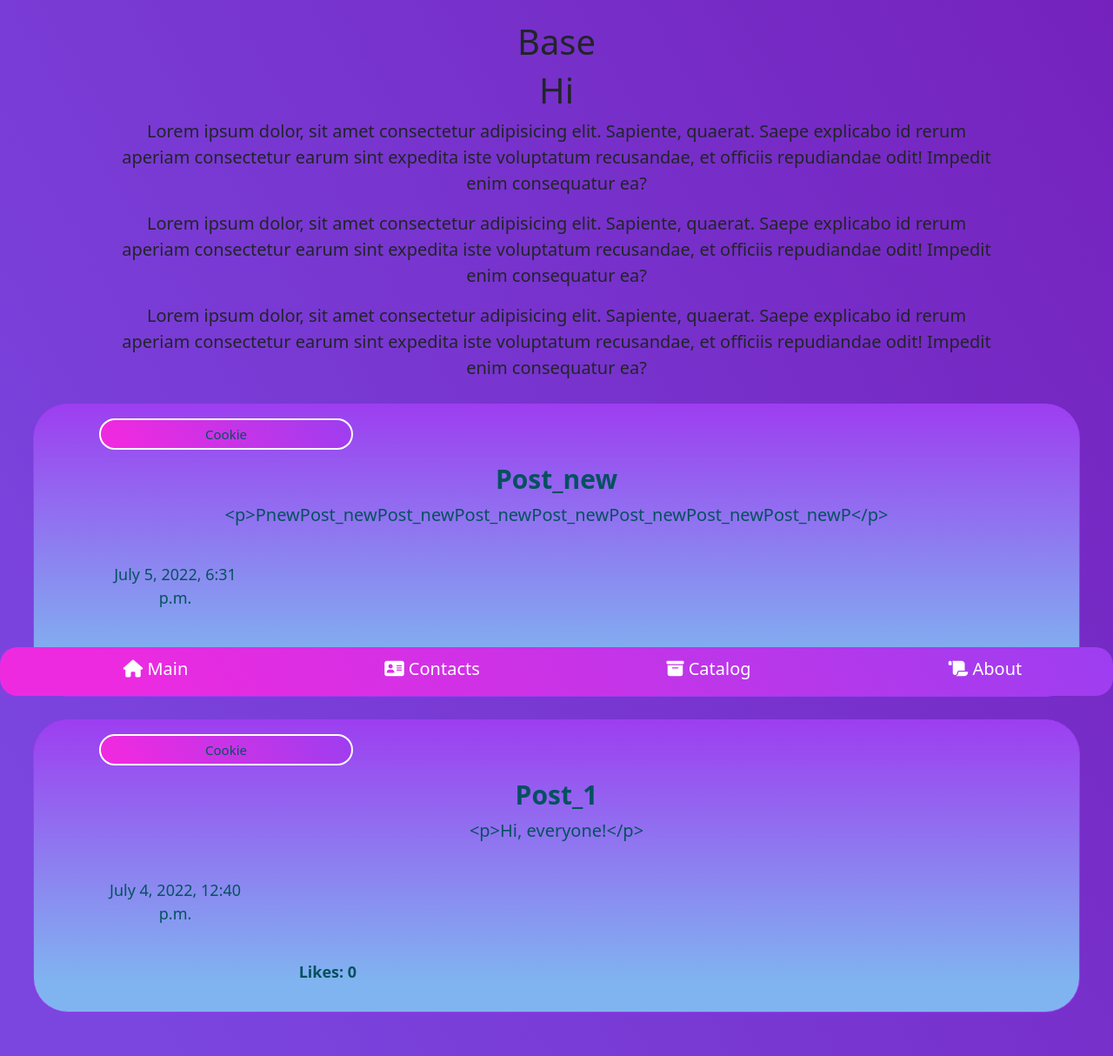
After one commit to lkeey/Wave, a Django app: a page that uses SocialWave/blog/templates/blog/base.html in a window 1280 px wide. The commit adds this page. Shown: the whole page at 87% size. Run offline with Django 4.2, Linux system fonts and the light colour scheme; data comes from the database, SQL or seed files in the repository; both versions use the stored data as it was after the commit; some libraries are stand-ins or nearby versions.

Commit message:
Day 3rd; Show posts

```diff
--- a/SocialWave/SocialWave/urls.py
+++ b/SocialWave/SocialWave/urls.py
@@ -23,6 +23,9 @@ from django.conf import settings
 
 urlpatterns = [
     path('admin/', admin.site.urls),
+
+    path('', include('blog.urls')),
+
     # path('__debug__/', include('debug_toolbar.urls')),
 
     # https://www.youtube.com/watch?v=d1w1qL4aatY&list=PLuZJ9n46uMzXVj9JEjULImuBKRVKKS9To&index=11
--- /dev/null
+++ b/SocialWave/blog/static/blog/css/style.css
@@ -0,0 +1,103 @@
+body {
+    margin: 0px;
+
+    background-image: linear-gradient(60deg, rgb(123, 69, 223) 10%, #7522bd 100%);
+}
+
+.example::-webkit-scrollbar {
+    display: none;
+  }
+
+  /* Скрываем scrollbar для IE, Edge и Firefox */
+.example {
+    -ms-overflow-style: none;  /* IE и Edge */
+    scrollbar-width: none;  /* Firefox */
+}
+
+footer {
+    overflow: hidden;
+    width: 100%;
+
+    background: #9d3ef0;
+    background-image: linear-gradient(60deg, rgb(237, 42, 224) 10%, #9d3ef0 100%);
+
+    color: white;
+
+    padding: 10px 0 0 0;
+    border-radius: 20px;
+    position: fixed;
+
+    bottom: 0;
+}
+
+.container {
+    display: inline;
+}
+
+footer ul {list-style: none}
+footer ul li {
+    color: white;
+    display: inline;
+    transition: all .6s ease;
+}
+
+footer ul a {
+    text-decoration: none;
+    text-align: center;
+    font-size: 20px;
+}
+
+footer ul li:hover, footer ul a:hover{
+    color: #75756f;
+    transform: scale(1.05);
+}
+
+.author {
+    margin-left: 5%;
+    margin-right: 70%;
+    font-size: 15px;
+    padding: 5px;
+    width: auto;
+    border: 2px solid white;
+    border-radius: 100px;
+    background-image: linear-gradient(60deg, rgb(237, 42, 224) 10%, #9d3ef0 100%);
+}
+
+.title {
+    font-size: 30px;
+    font-weight: bold;
+}
+
+.content {
+    margin-left: 10%;
+    margin-right: 10%;
+
+    font-size: 20px;
+    font-weight: 500;
+}
+
+.date {
+    margin-left: 5%;
+    margin-right: 80%;
+
+    font-size: 18px;
+    font-weight: 200;
+}
+
+.amount-likes {
+    margin-left: 15%;
+    margin-right: 60%;
+
+    font-size: 18px;
+    font-weight: 700;
+}
+
+.post {
+    margin: 2% 3%;
+    border-radius: 40px;
+    border: 1px solid #9d3ef0;
+
+    background: #9d3ef0;
+    background-image: linear-gradient(0deg, rgb(128, 180, 240) 10%, #9d3ef0 100%);
+
+}
--- a/SocialWave/blog/templates/blog/base.html
+++ b/SocialWave/blog/templates/blog/base.html
@@ -1 +1,11 @@
+{# for blog #}
+
 {% extends 'templates_projects/base.html' %}
+
+{% block content %}
+<h1>Hi</h1>
+{% block content_blog %}
+
+{% endblock %}
+
+{% endblock %}
--- /dev/null
+++ b/SocialWave/blog/templates/blog/user_posts.html
@@ -0,0 +1,26 @@
+{% extends "blog/base.html" %}
+
+{% block title %}Post{% endblock %}
+
+{% block content_blog %}
+
+<p class="content">Lorem ipsum dolor, sit amet consectetur adipisicing elit. Sapiente, quaerat. Saepe explicabo id rerum aperiam consectetur earum sint expedita iste voluptatum recusandae, et officiis repudiandae odit! Impedit enim consequatur ea?</p>
+<p class="content">Lorem ipsum dolor, sit amet consectetur adipisicing elit. Sapiente, quaerat. Saepe explicabo id rerum aperiam consectetur earum sint expedita iste voluptatum recusandae, et officiis repudiandae odit! Impedit enim consequatur ea?</p>
+<p class="content">Lorem ipsum dolor, sit amet consectetur adipisicing elit. Sapiente, quaerat. Saepe explicabo id rerum aperiam consectetur earum sint expedita iste voluptatum recusandae, et officiis repudiandae odit! Impedit enim consequatur ea?</p>
+
+{% for post in blog_post_user_list %}
+    <div class="post alert alert-info">
+        <p class="author">{{ post.author }}</p>
+
+        <h3 class="title">{{ post.title }}</h3>
+
+        <p class="content">{{ post.content }}</p><br>
+
+        <p class="date">{{ post.date_created }}</p><br>
+
+        <p class="amount-likes">Likes: {{ post.total_likes }}</p>
+
+    </div>
+{% endfor %}
+
+{% endblock %}
--- /dev/null
+++ b/SocialWave/blog/urls.py
@@ -0,0 +1,24 @@
+
+"""SocialWave URL Configuration
+
+The `urlpatterns` list routes URLs to views. For more information please see:
+    https://docs.djangoproject.com/en/4.0/topics/http/urls/
+Examples:
+Function views
+    1. Add an import:  from my_app import views
+    2. Add a URL to urlpatterns:  path('', views.home, name='home')
+Class-based views
+    1. Add an import:  from other_app.views import Home
+    2. Add a URL to urlpatterns:  path('', Home.as_view(), name='home')
+Including another URLconf
+    1. Import the include() function: from django.urls import include, path
+    2. Add a URL to urlpatterns:  path('blog/', include('blog.urls'))
+"""
+from django.urls import path, re_path
+from blog.views import UserPostListView
+
+urlpatterns = [
+
+    path('posts/user/<str:username>/', UserPostListView.as_view(), name='user-posts-list'),
+
+]
--- a/SocialWave/blog/views.py
+++ b/SocialWave/blog/views.py
@@ -1,3 +1,24 @@
 from django.shortcuts import render
+from django.views.generic import ListView
+from django.shortcuts import render, get_object_or_404
 
+from blog.models import Post
+from django.contrib.auth.models import User
 # Create your views here.
+
+class UserPostListView(ListView):
+    # model in models.py
+    model = Post
+
+    # name of template
+    template_name = 'blog/user_posts.html'
+
+    # save data # for cycle "for" in user_posts.html
+    context_object_name = 'blog_post_user_list'
+
+    def get_queryset(self):
+        user = get_object_or_404(
+            User,
+            username = self.kwargs.get('username'),
+        )
+        return Post.objects.filter(author=user).order_by('-date_created')
--- a/SocialWave/templates/templates_projects/base.html
+++ b/SocialWave/templates/templates_projects/base.html
@@ -0,0 +1,34 @@
+{# for imports (Bootstrap, JS, Jquery) #}
+{% load static %}
+
+<!DOCTYPE html>
+<html lang="en">
+<head>
+    <meta charset="UTF-8">
+    <meta http-equiv="X-UA-Compatible" content="IE=edge">
+    <meta name="viewport" content="width=device-width, initial-scale=1.0">
+    <title>{% block title %}{% endblock %}</title>
+
+    <!-- Icons -->
+    <link rel="stylesheet" href="https://use.fontawesome.com/releases/v6.1.0/css/all.css">
+
+    <!-- Bootstrap -->
+    <link rel="stylesheet" href="https://cdn.jsdelivr.net/npm/bootstrap@5.1.3/dist/css/bootstrap.min.css" integrity="sha384-1BmE4kWBq78iYhFldvKuhfTAU6auU8tT94WrHftjDbrCEXSU1oBoqyl2QvZ6jIW3" crossorigin="anonymous">
+
+    <!-- Style.css -->
+    <link rel="stylesheet" href="{% static 'blog/css/style.css' %}">
+
+</head>
+<body>
+    <div class="container text-center">
+        <h1>Base</h1>
+
+        {% block content %}
+
+        {% endblock %}
+
+        {% include "templates_projects/navbar.html"%}
+
+    </div>
+</body>
+</html>
--- a/SocialWave/templates/templates_projects/navbar.html
+++ b/SocialWave/templates/templates_projects/navbar.html
@@ -1 +1,20 @@
-{% include 'navbar.html' %}
+{% load static %}
+
+    <footer>
+        <ul>
+            <div class="row justify-content-around">
+                <div class="container col text-center">
+                    <a href=""><li><i class="fas fa-home"></i> Main</li></a>
+                </div>
+                <div class="container col text-center">
+                    <a href=""><li><i class="fa-solid fa-address-card"></i> Contacts</li></a>
+                </div>
+                <div class="container col text-center">
+                    <a href=""><li><i class="fa-solid fa-box-archive"></i> Catalog</li></a>
+                </div>
+                <div class="container col text-center">
+                    <a href=""><li><i class="fa-solid fa-scroll"></i> About</li></a>
+                </div>
+            </div>
+        </ul>
+     </footer>
```
Also changed, not shown: SocialWave/db.sqlite3.
